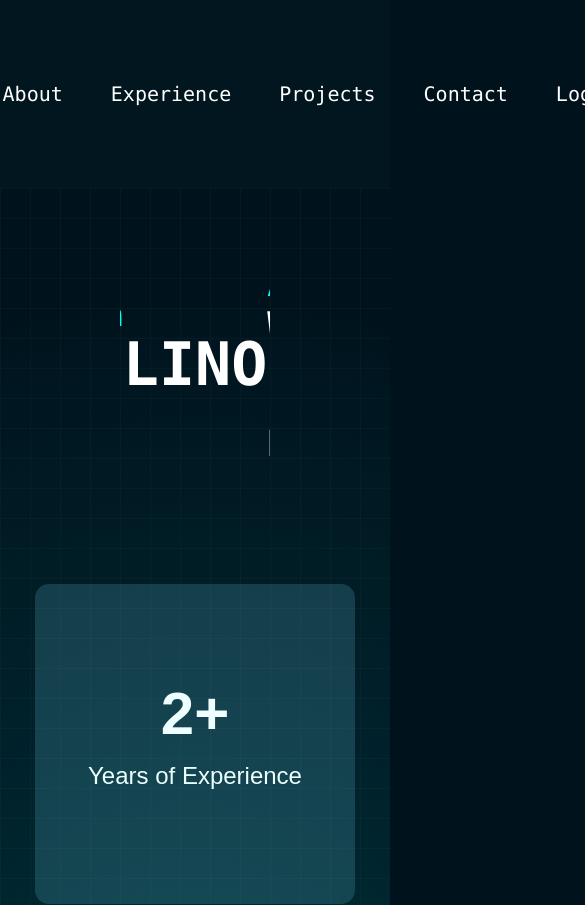
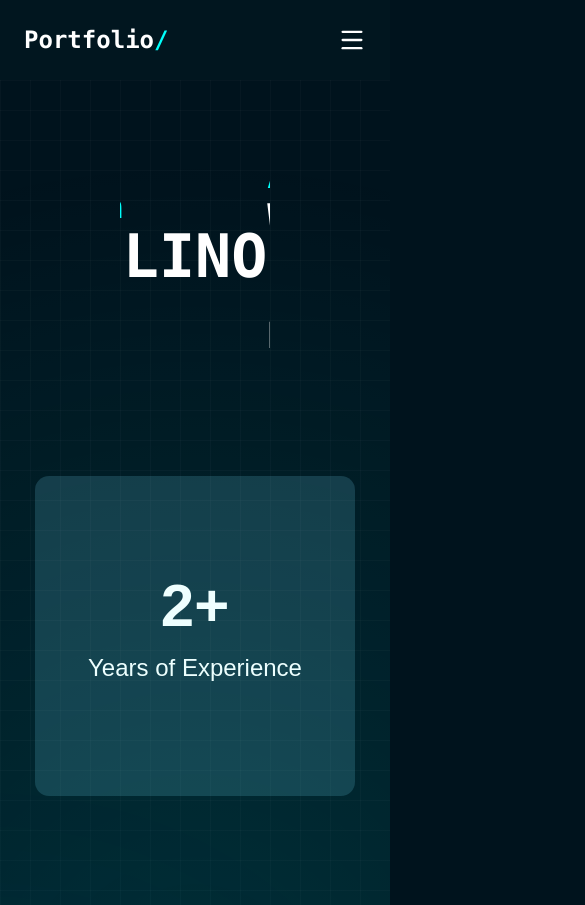
Before and after one commit to inoh524/MyPortfolio, a React app in the folder task-manager/frontend/: page / in a window 390 px wide. Shown: the top 905 px of the page, 585 px wide, since content can reach past the window. Built offline with nearby package versions, Linux system fonts and the light colour scheme; the HTML template or start-up script is replaced by a standard one.

Commit message:
nav bar mobile responsiveness

```diff
--- a/task-manager/frontend/src/Components/navbar.jsx
+++ b/task-manager/frontend/src/Components/navbar.jsx
@@ -1,21 +1,24 @@
 import { useState, useEffect } from 'react';
 import { useNavigate } from "react-router-dom";
 import { getMe } from "../api/user_api";
-import { useRef } from "react";
 import { Menu, X } from "lucide-react";
 
 function Navbar() {
     const [menuOpen, setMenuOpen] = useState(false);
-    const handleExperienceClick = () => {
-        navigate("/#experience");
-    };
-    const handleProjectClick = () => {
-        navigate("/#project");
-    };
     const [token, setToken] = useState(sessionStorage.getItem("token"));
     const [activeModal, setActiveModal] = useState(null);
     const navigate = useNavigate();
     const [user, setUser] = useState(null);
+
+    const handleExperienceClick = () => {
+        navigate("/#experience");
+        setMenuOpen(false);
+    };
+    const handleProjectClick = () => {
+        navigate("/#project");
+        setMenuOpen(false);
+    };
+
     useEffect(() => {
         const fetchUser = async () => {
             if (!token) {
@@ -36,10 +39,11 @@ function Navbar() {
     }, [token]);
 
     const handle_logout = () => {
-        // Clear the authentication token from localStorage
+        // Clear the authentication token
         sessionStorage.removeItem('token');
         setToken(null);
         setActiveModal(null);
+        setMenuOpen(false);
         navigate("/login");
     }
 
@@ -53,10 +57,69 @@ function Navbar() {
         };
     }, []);
 
+    // shared underline-hover style for nav links (used by both desktop and mobile menu)
+    const navLinkClass = `relative text-white text-xl font-mono font-light hover:text-[#00fffb]
+        after:absolute
+        after:left-0
+        after:-bottom-1
+        after:h-0.5
+        after:w-0
+        after:bg-[#00fffb]
+        after:transition-all
+        after:duration-300
+        hover:after:w-full
+        cursor-pointer`;
+
+    const LoginModal = ({ mobile }) => (
+        <div
+            className={
+                mobile
+                    ? "mt-4 bg-white border border-gray-300 rounded-md shadow-lg p-4 w-64 relative"
+                    : "absolute top-full right-0 bg-white border border-gray-300 rounded-md shadow-lg p-4 w-64 z-50"
+            }
+        >
+            <button
+                className="absolute top-2 right-2 text-2xl text-gray-500 hover:text-gray-700 hover:cursor-pointer"
+                onClick={() => setActiveModal(null)}
+            >
+                ×
+            </button>
+            <h5 className="font-bold text-red-600">"Made this just to try"</h5>
+            <h3 className="font-bold">User Profile</h3>
+            <div className="text-gray-600 pb-4">
+                {token && user ? (
+                    <p>Name: {user.first_name} {user.last_name}</p>
+                ) : (
+                    <p>No Account signed in</p>
+                )}
+            </div>
+            <div className="flex flex-col gap-1">
+                {!token && (
+                    <a href="/register" className="text-blue-500 hover:text-blue-700">
+                        Sign Up
+                    </a>
+                )}
+                {token ? (
+                    <button
+                        onClick={handle_logout}
+                        className="text-left text-red-500 hover:text-red-700 hover:cursor-pointer"
+                    >
+                        Logout
+                    </button>
+                ) : (
+                    <a href="/login" className="text-blue-500 hover:text-blue-700">
+                        Login
+                    </a>
+                )}
+            </div>
+        </div>
+    );
+
     return (
-        <div className="bg-[#01161f] flex justify-center items-center px-4 gap-4 md:gap-20 lg:gap-32 xl:gap-60"> {/* upper part */}
-            <div className="px-4 md:px-10 lg:px-10 py-6">
-                <a href="/" className="relative flex font-mono font-bold text-3xl text-white hover:text-[#00fffb]
+        <div className="bg-[#01161f] relative flex justify-between md:justify-center items-center px-4 gap-4 md:gap-20 lg:gap-32 xl:gap-60">
+            {/* logo */}
+            <div className="px-2 md:px-10 lg:px-10 py-6">
+                <a href="/" className="relative flex font-mono font-bold text-2xl md:text-3xl text-white hover:text-[#00fffb]
                 after:absolute
                 after:left-0
                 after:-bottom-1
@@ -71,131 +134,79 @@ function Navbar() {
                 </a>
             </div>
 
+            {/* Desktop nav - identical to original, only visible md and up */}
+            <div className="hidden md:flex gap-12 px-4 md:px-10 lg:px-24 py-20 items-center">
 
-            {/*icons color [#00fffb] */}
-            <div className="flex gap-12 px-4 md:px-10 lg:px-24 py-20"> {/* nav */}
-
-                <a href="/about" className="relative text-white text-xl font-mono font-light hover:text-[#00fffb]
-                    after:absolute
-                    after:left-0
-                    after:-bottom-1
-                    after:h-0.5
-                    after:w-0
-                  after:bg-[#00fffb]
-                    after:transition-all
-                    after:duration-300
-                    hover:after:w-full
-                    cursor-pointer">
+                <a href="/about" className={navLinkClass}>
                     About
                 </a>
 
-                <a onClick={handleExperienceClick}
-                    className="relative text-white text-xl font-mono font-light hover:text-[#00fffb]
-                    after:absolute
-                    after:left-0
-                    after:-bottom-1
-                    after:h-0.5
-                    after:w-0
-                  after:bg-[#00fffb]
-                    after:transition-all
-                    after:duration-300
-                    hover:after:w-full
-                    cursor-pointer">
+                <a onClick={handleExperienceClick} className={navLinkClass}>
                     Experience
                 </a>
 
-                <a onClick={handleProjectClick}
-                    className="relative text-white text-xl font-mono font-light hover:text-[#00fffb]
-                    after:absolute
-                    after:left-0
-                    after:-bottom-1
-                    after:h-0.5
-                    after:w-0
-                  after:bg-[#00fffb]
-                    after:transition-all
-                    after:duration-300
-                    hover:after:w-full
-                    cursor-pointer">
+                <a onClick={handleProjectClick} className={navLinkClass}>
                     Projects
                 </a>
 
-                <a href="/contact" className="relative text-white text-xl font-mono font-light hover:text-[#00fffb]
-                    after:absolute
-                    after:left-0
-                    after:-bottom-1
-                    after:h-0.5
-                    after:w-0
-                  after:bg-[#00fffb]
-                    after:transition-all
-                    after:duration-300
-                    hover:after:w-full
-                    cursor-pointer">
+                <a href="/contact" className={navLinkClass}>
                     Contact
                 </a>
 
                 <div className="relative">
-                    <a className="relative text-white text-xl font-mono font-light hover:text-[#00fffb]
-                    after:absolute
-                    after:left-0
-                    after:-bottom-1
-                    after:h-0.5
-                    after:w-0
-                  after:bg-[#00fffb]
-                    after:transition-all
-                    after:duration-300
-                    hover:after:w-full
-                    cursor-pointer" onClick={() => setActiveModal('user-profile')}  >
+                    <a
+                        className={navLinkClass}
+                        onClick={() => setActiveModal(activeModal === 'user-profile' ? null : 'user-profile')}
+                    >
                         Login
                     </a>
 
-                    {activeModal === 'user-profile' && (
-                        <div className="absolute top-full right-0 bg-white border border-gray-300 rounded-md shadow-lg p-4 w-64">
+                    {activeModal === 'user-profile' && <LoginModal mobile={false} />}
+                </div>
+            </div>
+
+            {/* Burger button - mobile only */}
             <button
-                                className="absolute top-2 right-2 text-2xl text-gray-500 hover:text-gray-700 hover:cursor-pointer"
-                                onClick={() => setActiveModal(null)}
+                className="md:hidden text-white p-2 z-50"
+                onClick={() => setMenuOpen((prev) => !prev)}
+                aria-label="Toggle navigation menu"
+                aria-expanded={menuOpen}
             >
-                                ×
+                {menuOpen ? <X size={28} /> : <Menu size={28} />}
             </button>
-                            <h5 className="font-bold text-red-600">"Made this just to try"</h5>
-                            <h3 className="font-bold">User Profile</h3>
-                            <div className="text-gray-600 pb-4">
-                                {token && user ? (
-                                    <>
-                                        <p>Name: {user.first_name} {user.last_name}</p>
-                                    </>
-                                ) : (
-                                    <p>No Account signed in</p>
-                                )}
-                            </div>
-                            <div className="flex flex-col gap-1">
 
-                                {!token && (
-                                    <a href="/register" className="text-blue-500 hover:text-blue-700">
-                                        Sign Up
+            {/* Mobile slide-down menu */}
+            {menuOpen && (
+                <div className="md:hidden absolute top-full left-0 w-full bg-[#01161f] border-t border-[#022534] flex flex-col items-center gap-6 py-8 shadow-lg z-40">
+                    <a href="/about" className={navLinkClass} onClick={() => setMenuOpen(false)}>
+                        About
                     </a>
-                                )}
 
-                                {token ? (
-                                    <button
-                                        onClick={handle_logout}
-                                        className="text-left text-red-500 hover:text-red-700 hover:cursor-pointer"
+                    <a onClick={handleExperienceClick} className={navLinkClass}>
+                        Experience
+                    </a>
+
+                    <a onClick={handleProjectClick} className={navLinkClass}>
+                        Projects
+                    </a>
+
+                    <a href="/contact" className={navLinkClass} onClick={() => setMenuOpen(false)}>
+                        Contact
+                    </a>
+
+                    <div className="relative flex flex-col items-center">
+                        <a
+                            className={navLinkClass}
+                            onClick={() => setActiveModal(activeModal === 'user-profile' ? null : 'user-profile')}
                         >
-                                        Logout
-                                    </button>
-                                ) : (
-                                    <a href="/login" className="text-blue-500 hover:text-blue-700">
                             Login
                         </a>
-                                )}
 
+                        {activeModal === 'user-profile' && <LoginModal mobile={true} />}
                     </div>
                 </div>
             )}
         </div>
-            </div>
-
-        </div>
-
     );
 
 };
```
Lines whose indentation alone changed are shown as unchanged.
